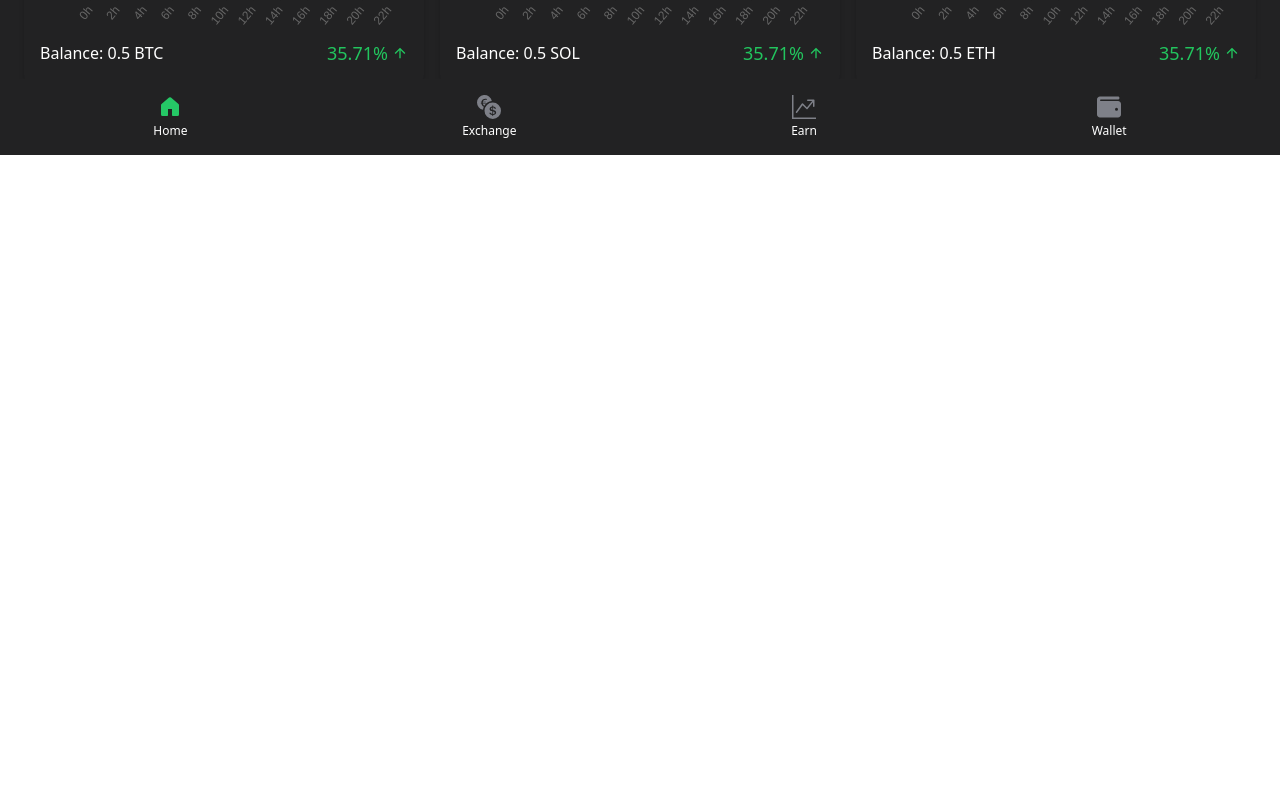
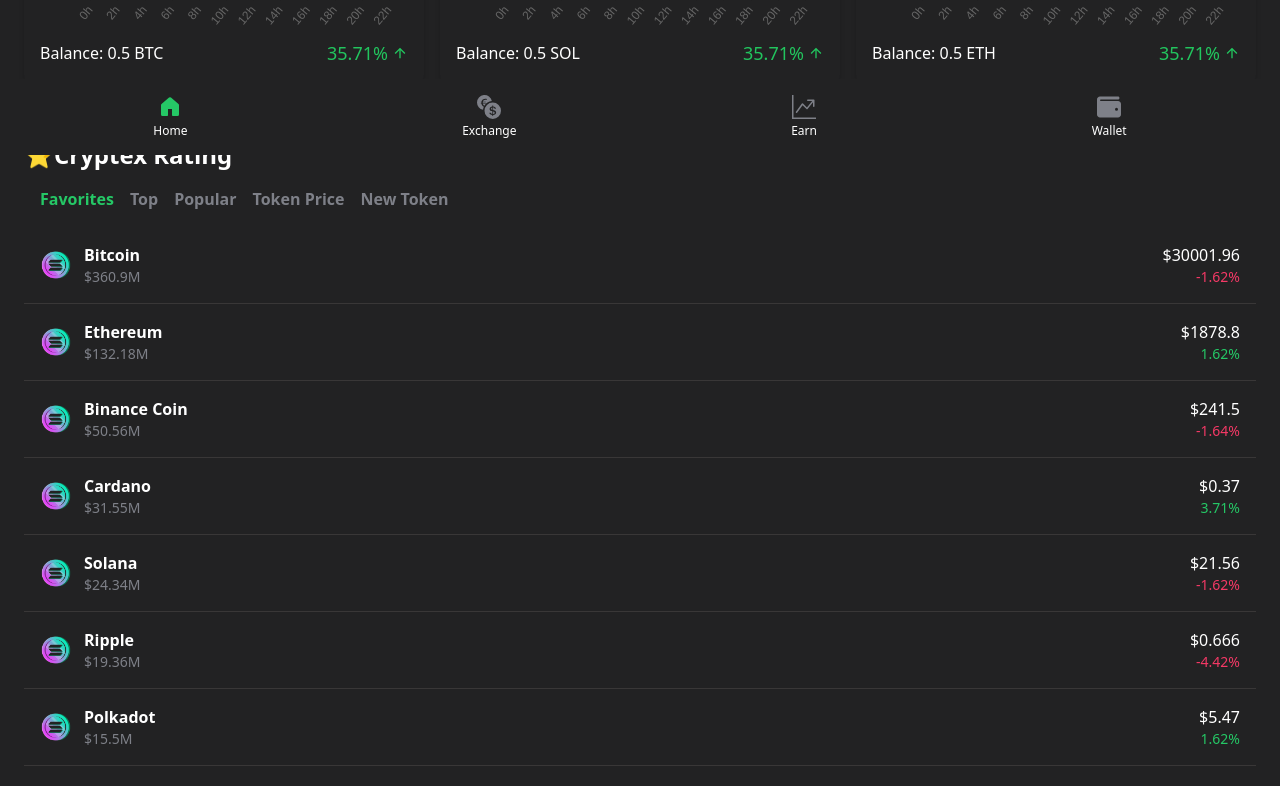
Before and after one commit to aleyamaliki/lyt-trading-fast, a React app: page / in a window 1280 px wide. Shown: the part 645-1431 px from the top of the page. Before the commit the page ends 800 px from the top, so only its background shows below. Built offline with nearby package versions, Linux system fonts and the light colour scheme; the HTML template or start-up script is replaced by a standard one.

Commit message:
cryptex rating added

```diff
--- a/src/App.jsx
+++ b/src/App.jsx
@@ -1,11 +1,12 @@
 import React, { useState, useEffect } from "react";
 import BottomNavigation from "./components/BottomNavigation.jsx";
-import HomeHeader from "./components/NavBar/HomeHeader.jsx";
+import HomeHeader from "./components/Header/HomeHeader.jsx";
 import Wallet from "./components/Wallet.jsx";
-import ExchangeMarket from "./components/ExchangeMarket.jsx";
-import MarketGraph from "./components/MarketGraph.jsx";
+import ExchangeMarket from "./components/Market/ExchangeMarket.jsx";
+import Rating from "./components/Rating.jsx";
 
 const App = () => {
+  const [activeTab, setActiveTab] = useState("All");
   const [activeNavTab, setActiveNavTab] = useState("Home");
 
   return (
@@ -13,6 +14,7 @@
       <HomeHeader/>
       <Wallet/>
       <ExchangeMarket/>
+      <Rating activeTab={activeTab} onTabChange={setActiveTab} />
       <BottomNavigation
         activeTab={activeNavTab}
         onTabChange={setActiveNavTab}
--- /dev/null
+++ b/src/components/Crypto/RatingCryptoList.jsx
@@ -0,0 +1,14 @@
+import React from "react";
+import CryptoItem from "./CryptoItem";
+
+const RatingCryptoList = ({ cryptoData }) => {
+  return (
+    <div className="bg-menuDark">
+      {cryptoData.map((crypto) => (
+        <CryptoItem key={crypto.name} {...crypto} />
+      ))}
+    </div>
+  );
+};
+
+export default RatingCryptoList;
--- a/src/components/CollapsibleHeader.jsx
+++ b/src/components/Header/CollapsibleHeader.jsx
@@ -1,6 +1,6 @@
 import React, { useState, useEffect } from "react";
 import ExchangeHeader from "./ExchangeHeader";
-import SearchBar from "./SearchBar";
+import SearchBar from "../SearchBar";
 import TabBar from "./TabBar";
 
 const CollapsibleHeader = ({ tabs, activeTab, onTabChange, onSearch }) => {
--- a/src/components/MarketGraph.jsx
+++ b/src/components/Market/MarketGraph.jsx
@@ -1,8 +1,8 @@
 import React from 'react';
-import marketGraphData from '../dummyData/marketGraphData'; // Import the dummy data
+import marketGraphData from '../../dummyData/marketGraphData';
 import { Line } from 'react-chartjs-2';
-import { Chart, registerables } from 'chart.js'; // Import Chart.js components
-import { MdArrowUpward, MdArrowDownward } from 'react-icons/md'; // Import icons
+import { Chart, registerables } from 'chart.js';
+import { MdArrowUpward, MdArrowDownward } from 'react-icons/md';
 
 // Register Chart.js components
 Chart.register(...registerables);
--- /dev/null
+++ b/src/components/Rating.jsx
@@ -0,0 +1,40 @@
+import React, { useState } from 'react';
+import { cryptoData } from '../dummyData/cryptoData';
+import CryptoList from './Crypto/CryptoList';
+import RatingTabBar from './TabBar/RatingTabBar';
+import RatingCryptoList from './Crypto/RatingCryptoList';
+
+// Define tab titles separately
+const tabTitles = [
+    'Favorites',
+    'Top',
+    'Popular',
+    'Token Price',
+    'New Token'
+];
+
+const Rating = () => {
+    const [activeTab, setActiveTab] = useState('Favorites');
+
+    const handleTabChange = (tab) => {
+        setActiveTab(tab);
+    };
+
+    const filteredData = cryptoData;
+
+    return (
+        <div className="pb-4">
+        <div className="bg-menuDark p-6 rounded-lg shadow-lg">
+            <h1 className="text-2xl font-bold text-white">⭐Cryptex Rating</h1>
+            <RatingTabBar
+                tabs={tabTitles}
+                activeTab={activeTab}
+                onTabChange={handleTabChange}
+            />
+            <RatingCryptoList cryptoData={filteredData} />
+        </div>
+        </div>
+    );
+};
+
+export default Rating;
--- /dev/null
+++ b/src/components/TabBar/RatingTabBar.jsx
@@ -0,0 +1,21 @@
+import React from "react";
+
+const RatingTabBar = ({ tabs, activeTab, onTabChange }) => {
+  return (
+    <div className="flex space-x-4 p-4 bg-menuDark text-secondary overflow-x-auto font-semibold">
+      {tabs.map((tab) => (
+        <button
+          key={tab}
+          className={`whitespace-nowrap ${
+            activeTab === tab ? "text-primary" : "text-secondary"
+          }`}
+          onClick={() => onTabChange(tab)}
+        >
+          {tab}
+        </button>
+      ))}
+    </div>
+  );
+};
+
+export default RatingTabBar;
```
Also changed, not shown: src/components/Crypto/CryptoItem.jsx (renamed from src/components/CryptoItem.jsx), src/components/Crypto/CryptoList.jsx (renamed from src/components/CryptoList.jsx), src/components/Header/ExchangeHeader.jsx (renamed from src/components/NavBar/ExchangeHeader.jsx), src/components/Header/HomeHeader.jsx (renamed from src/components/NavBar/HomeHeader.jsx), src/components/Market/ExchangeMarket.jsx (renamed from src/components/ExchangeMarket.jsx), src/components/TabBar/TabBar.jsx (renamed from src/components/TabBar.jsx).
